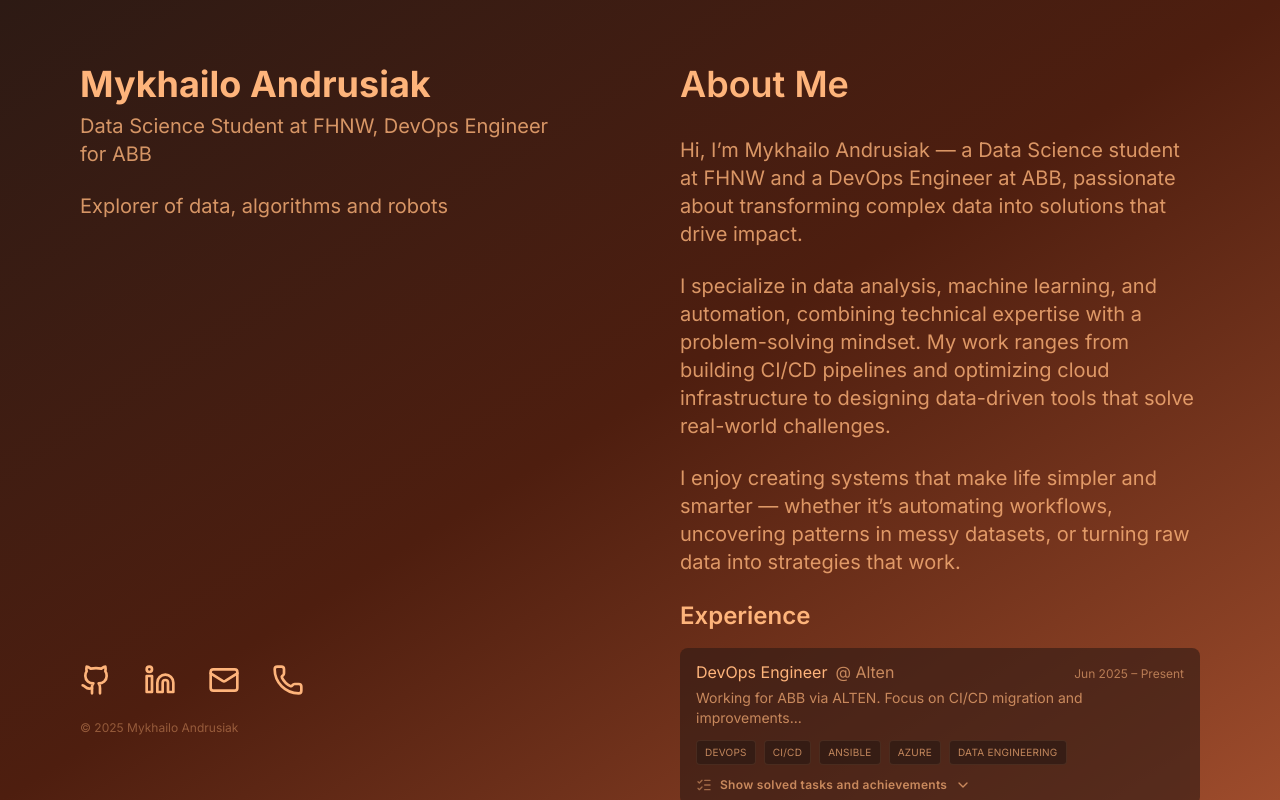
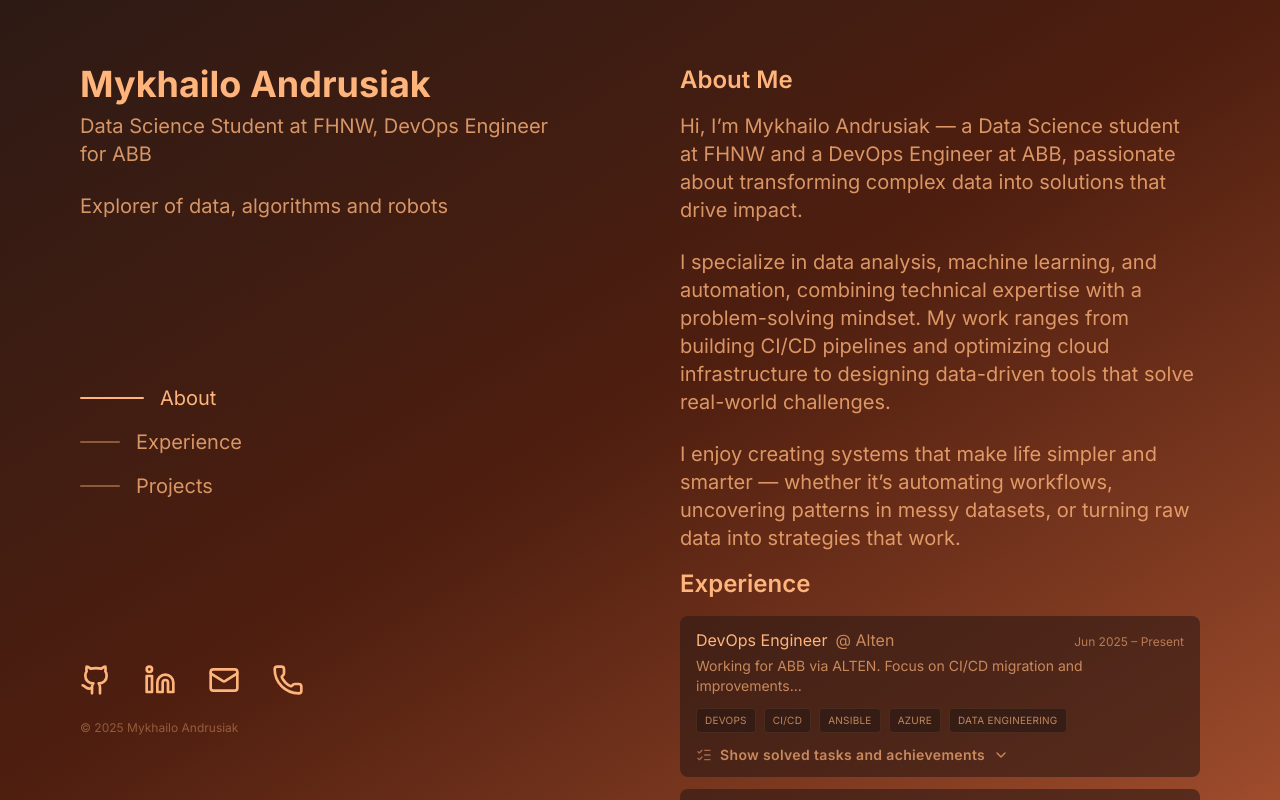
Before and after one commit to mikeandrusyak/Portfolio, a Next.js app: page / in a window 1280 px wide. Built offline with nearby package versions, Linux system fonts and the light colour scheme; a web font is replaced by a local one.

Commit message:
implement smooth scrolling navigation and active section highlighting

```diff
--- a/pages/index.tsx
+++ b/pages/index.tsx
@@ -5,18 +5,50 @@ import { Github, Mail, Phone, Linkedin } from 'lucide-react';
 import { motion } from 'framer-motion';
 import { homepageProjects } from '../data/projects';
 import { experience } from '../data/experience';
-import { useState } from 'react';
+import { useEffect, useRef, useState } from 'react';
 import { ChevronDown, ChevronUp, ListChecks } from 'lucide-react';
 
 export default function Home() {
+  const [active, setActive] = useState<'about' | 'experience' | 'projects'>('about');
+  const contentRef = useRef<HTMLElement | null>(null);
+
+  useEffect(() => {
+    const root = contentRef.current;
+    if (!root || typeof IntersectionObserver === 'undefined') return;
+    const mapping: Record<string, 'about' | 'experience' | 'projects'> = {
+      'about-text': 'about',
+      experience: 'experience',
+      projects: 'projects',
+    };
+    const targets = Object.keys(mapping)
+      .map((id) => document.getElementById(id))
+      .filter((el): el is HTMLElement => el !== null);
+    if (targets.length === 0) return;
+    const observer = new IntersectionObserver(
+      (entries) => {
+        // Pick the most visible intersecting target
+        let best: { key: 'about' | 'experience' | 'projects'; ratio: number } | null = null;
+        for (const entry of entries) {
+          const key = mapping[(entry.target as HTMLElement).id];
+          if (!key) continue;
+          const ratio = entry.isIntersecting ? entry.intersectionRatio : 0;
+          if (!best || ratio > best.ratio) best = { key, ratio };
+        }
+        if (best && best.ratio > 0) setActive(best.key);
+      },
+      { root, threshold: [0.15, 0.3, 0.6, 0.9], rootMargin: '0px 0px -25% 0px' }
+    );
+  targets.forEach((t) => observer.observe(t));
+    return () => observer.disconnect();
+  }, []);
   return (
     <>
       <Head>
         <title>Mykhailo Andrusiak | Portfolio</title>
         <meta name="description" content="Data Science Student at FHNW | DevOps Engineer for ABB | Explorer of data, algorithms and robots" />
-        {/* Open Graph tags */}
-        <meta property="og:title" content="Mykhailo Andrusiak | Portfolio" />
-        <meta property="og:description" content="Data Science Student at FHNW | DevOps Engineer for ABB | Explorer of data, algorithms and robots" />
+  {/* Open Graph tags */}
+  <meta property="og:title" content="Mykhailo Andrusiak | Portfolio" />
+  <meta property="og:description" content="Data Science Student at FHNW | DevOps Engineer for ABB | Explorer of data, algorithms and robots" />
         <meta property="og:image" content="/favicon.svg" />
         {/* Twitter card tags */}
         <meta name="twitter:card" content="summary_large_image" />
@@ -53,6 +85,73 @@ export default function Home() {
             >
               Explorer of data, algorithms and robots
             </motion.p>
+          </div>
+          <div>
+            {/* Agenda / Quick nav */}
+            <nav aria-label="Section navigation" className="mt-6">
+              <ul className="list-none space-y-4">
+                <li>
+                  <a
+                    href="#about-text"
+                    onClick={(e) => {
+                      e.preventDefault();
+                      document.getElementById('about-text')?.scrollIntoView({ behavior: 'smooth', block: 'start' });
+                    }}
+                    aria-current={active === 'about' ? 'true' : undefined}
+                    className={`group flex items-center gap-4 transition-colors ${
+                      active === 'about' ? 'text-sunset-peach' : 'text-sunset-peach/80 hover:text-sunset-peach'
+                    }`}
+                  >
+                    <span
+                      className={`h-[2px] rounded transition-all duration-300 ${
+                        active === 'about' ? 'w-16 bg-sunset-peach' : 'w-10 bg-sunset-peach/40 group-hover:bg-sunset-peach/70'
+                      }`}
+                    />
+                    <span className="text-lg md:text-xl font-normal tracking-normal normal-case">About</span>
+                  </a>
+                </li>
+                <li>
+                  <a
+                    href="#experience"
+                    onClick={(e) => {
+                      e.preventDefault();
+                      document.getElementById('experience')?.scrollIntoView({ behavior: 'smooth', block: 'start' });
+                    }}
+                    aria-current={active === 'experience' ? 'true' : undefined}
+                    className={`group flex items-center gap-4 transition-colors ${
+                      active === 'experience' ? 'text-sunset-peach' : 'text-sunset-peach/80 hover:text-sunset-peach'
+                    }`}
+                  >
+                    <span
+                      className={`h-[2px] rounded transition-all duration-300 ${
+                        active === 'experience' ? 'w-16 bg-sunset-peach' : 'w-10 bg-sunset-peach/40 group-hover:bg-sunset-peach/70'
+                      }`}
+                    />
+                    <span className="text-lg md:text-xl font-normal tracking-normal normal-case">Experience</span>
+                  </a>
+                </li>
+                <li>
+                  <a
+                    href="#projects"
+                    onClick={(e) => {
+                      e.preventDefault();
+                      document.getElementById('projects')?.scrollIntoView({ behavior: 'smooth', block: 'start' });
+                    }}
+                    aria-current={active === 'projects' ? 'true' : undefined}
+                    className={`group flex items-center gap-4 transition-colors ${
+                      active === 'projects' ? 'text-sunset-peach' : 'text-sunset-peach/80 hover:text-sunset-peach'
+                    }`}
+                  >
+                    <span
+                      className={`h-[2px] rounded transition-all duration-300 ${
+                        active === 'projects' ? 'w-16 bg-sunset-peach' : 'w-10 bg-sunset-peach/40 group-hover:bg-sunset-peach/70'
+                      }`}
+                    />
+                    <span className="text-lg md:text-xl font-normal tracking-normal normal-case">Projects</span>
+                  </a>
+                </li>
+              </ul>
+            </nav>
             {/* Contact icons */}
             <div className="hidden" />
           </div>
@@ -114,12 +213,13 @@ export default function Home() {
           </div>
         </aside>
         {/* Main content */}
-  <section className="w-full md:flex-1 px-6 py-8 md:py-16 md:pr-20 md:h-screen md:overflow-auto">
+  <section ref={contentRef} className="w-full md:flex-1 px-6 py-8 md:py-16 md:pr-20 md:h-screen md:overflow-auto">
           <motion.h2
             initial={{ opacity: 0, y: 20 }}
             animate={{ opacity: 1, y: 0 }}
             transition={{ duration: 0.7 }}
-            className="text-3xl md:text-4xl font-semibold text-sunset-peach mb-8 text-left"
+            className="text-2xl font-semibold mb-4 text-sunset-peach"
+            id="about"
           >
             About Me
           </motion.h2>
@@ -127,7 +227,8 @@ export default function Home() {
             initial={{ opacity: 0, y: 20 }}
             animate={{ opacity: 1, y: 0 }}
             transition={{ delay: 0.2, duration: 0.7 }}
-            className="mb-6 text-lg md:text-xl text-sunset-peach/80 max-w-2xl"
+            className="mb-6 text-lg md:text-xl text-sunset-peach/80 max-w-2xl scroll-mt-16 md:scroll-mt-24"
+            id="about-text"
           >
             Hi, I’m Mykhailo Andrusiak — a Data Science student at FHNW and a DevOps Engineer at ABB,
             passionate about transforming complex data into solutions that drive impact.
@@ -147,7 +248,7 @@ export default function Home() {
             initial={{ opacity: 0, y: 20 }}
             animate={{ opacity: 1, y: 0 }}
             transition={{ delay: 0.4, duration: 0.7 }}
-            className="mb-6 text-lg md:text-xl text-sunset-peach/80 max-w-2xl"
+            className="text-lg md:text-xl text-sunset-peach/80 max-w-2xl"
           >
             I enjoy creating systems that make life simpler and smarter —
             whether it’s automating workflows, uncovering patterns in messy datasets,
@@ -158,9 +259,10 @@ export default function Home() {
             initial={{ opacity: 0, y: 20 }}
             animate={{ opacity: 1, y: 0 }}
             transition={{ delay: 0.3, duration: 0.7 }}
-            className="mb-14"
+            className="mb-6"
+            id="experience-top"
           >
-            <h3 className="text-2xl font-semibold mb-4 text-sunset-peach">Experience</h3>
+            <h3 className="text-2xl font-semibold mb-4 text-sunset-peach pt-4" id="experience">Experience</h3>
             <ul className="space-y-3">
               {experience.map((exp, idx) => (
                 <ExperienceItem key={idx} exp={exp} />
@@ -168,7 +270,7 @@ export default function Home() {
             </ul>
           </motion.div>
           {/* Projects section */}
-          <div className="flex items-center justify-between mb-6">
+          <div className="flex items-center justify-between mb-6 scroll-mt-16 md:scroll-mt-24 pt-4" id="projects-top">
             <motion.h3
               initial={{ opacity: 0, y: 20 }}
               whileInView={{ opacity: 1, y: 0 }}
@@ -237,7 +339,7 @@ function ExperienceItem({ exp }: { exp: any }) {
           <button
             type="button"
             onClick={() => setOpen(o => !o)}
-            className="group flex items-center gap-2 text-xs font-semibold tracking-wide text-sunset-peach/70 hover:text-sunset-peach transition-colors"
+            className="group flex items-center gap-2 text-sm font-semibold tracking-wide text-sunset-peach/70 hover:text-sunset-peach transition-colors"
             aria-expanded={open}
           >
             <ListChecks className="w-4 h-4 opacity-70 group-hover:opacity-100" />
@@ -245,7 +347,7 @@ function ExperienceItem({ exp }: { exp: any }) {
             {open ? <ChevronUp className="w-4 h-4" /> : <ChevronDown className="w-4 h-4" />}
           </button>
           {open && (
-            <ul className="mt-2 space-y-1 text-sunset-peach/70 text-xs list-disc list-inside animate-fadeIn">
+            <ul className="mt-2 space-y-1 text-sunset-peach/70 text-sm list-disc list-inside animate-fadeIn">
               {exp.achievements.map((a: string, i: number) => (
                 <li key={i} className="leading-relaxed">{a}</li>
               ))}
```
